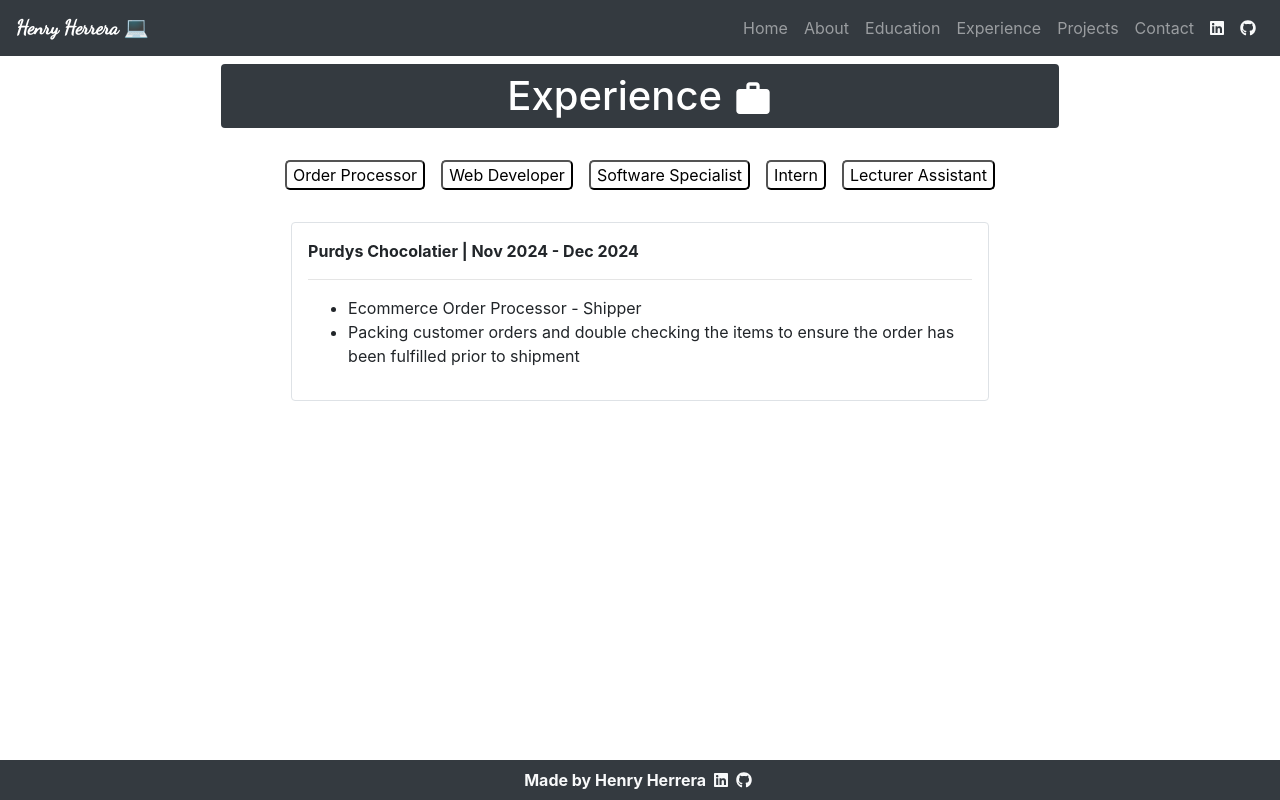
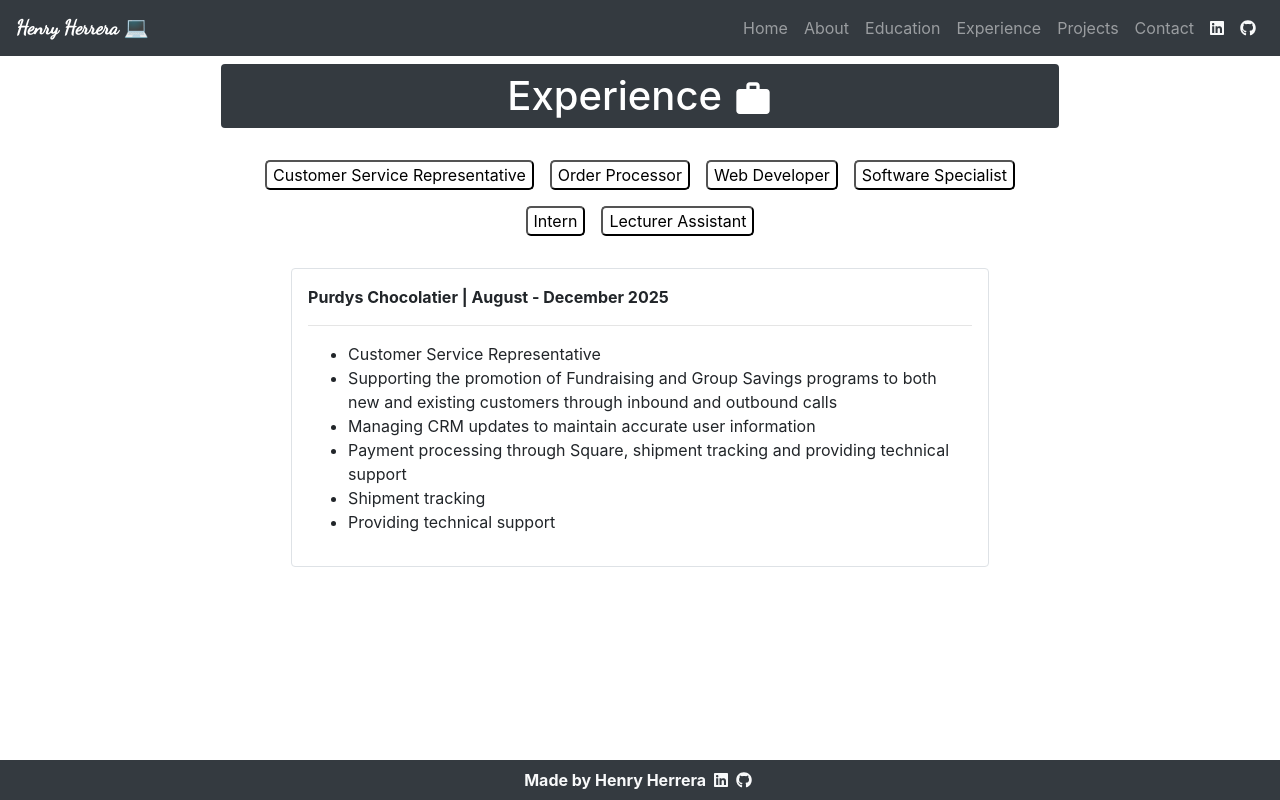
Before and after one commit to hjhm2018/my-portfolio-pwa, a React (Create React App) app: page /experience in a window 1280 px wide. Built offline with nearby package versions, Linux system fonts and the light colour scheme; a web font is replaced by a local one.

Commit message:
Added a new experience

```diff
--- a/src/components/Experience.js
+++ b/src/components/Experience.js
@@ -5,15 +5,29 @@ import { MdWork } from "react-icons/md";
 import styles from "../Experience.module.css";
 
 function Experience() {
-  const [id, setId] = useState(1);
+  const [id, setId] = useState(0);
 
   const experiences = [
     {
+      id: 0,
+      title: "Customer Service Representative",
+      company: "Purdys Chocolatier | August - December 2025",
+      description: [
+        "Customer Service Representative",
+        "Supporting the promotion of Fundraising and Group Savings programs to both new and existing customers through inbound and outbound calls",
+        "Managing CRM updates to maintain accurate user information",
+        "Payment processing through Square, shipment tracking and providing technical support",
+        "Shipment tracking",
+        "Providing technical support",
+      ],
+    },
+    {
       id: 1,
       title: "Order Processor",
-      company: "Purdys Chocolatier | Nov 2024 - Dec 2024",
+      company: "Purdys Chocolatier | November - December 2024",
       description: [
-        "Ecommerce Order Processor - Shipper", "Packing customer orders and double checking the items to ensure the order has been fulfilled prior to shipment",
+        "Ecommerce Order Processor - Shipper",
+        "Packing customer orders and double checking the items to ensure the order has been fulfilled prior to shipment",
       ],
     },
     {
@@ -21,7 +35,7 @@ function Experience() {
       title: "Web Developer",
       company: "Freelance | Dec 2017 -",
       description: [
-        "Developing mostly front-end related projects mainly in JavaScript"
+        "Developing mostly front-end related projects mainly in JavaScript",
       ],
     },
     {
@@ -68,7 +82,19 @@ function Experience() {
       </h1>
 
       <div className="col-12 text-center">
-        <button className={`${styles.button} m-2`} onClick={() => setId(1)}>
+        {experiences &&
+          experiences.map((experience, index) => {
+            return (
+              <button
+                key={index}
+                className={`${styles.button} m-2`}
+                onClick={() => setId(index)}
+              >
+                {experience.title}
+              </button>
+            );
+          })}
+        {/* <button className={`${styles.button} m-2`} onClick={() => setId(1)}>
           Order Processor
         </button>
         <button className={`${styles.button} m-2`} onClick={() => setId(2)}>
@@ -82,7 +108,7 @@ function Experience() {
         </button>
         <button className={`${styles.button} m-2`} onClick={() => setId(5)}>
           Lecturer Assistant
-        </button>
+        </button> */}
       </div>
       <div className="col-10 mx-auto mt-4 border rounded p-3">
         {experiences &&
```
